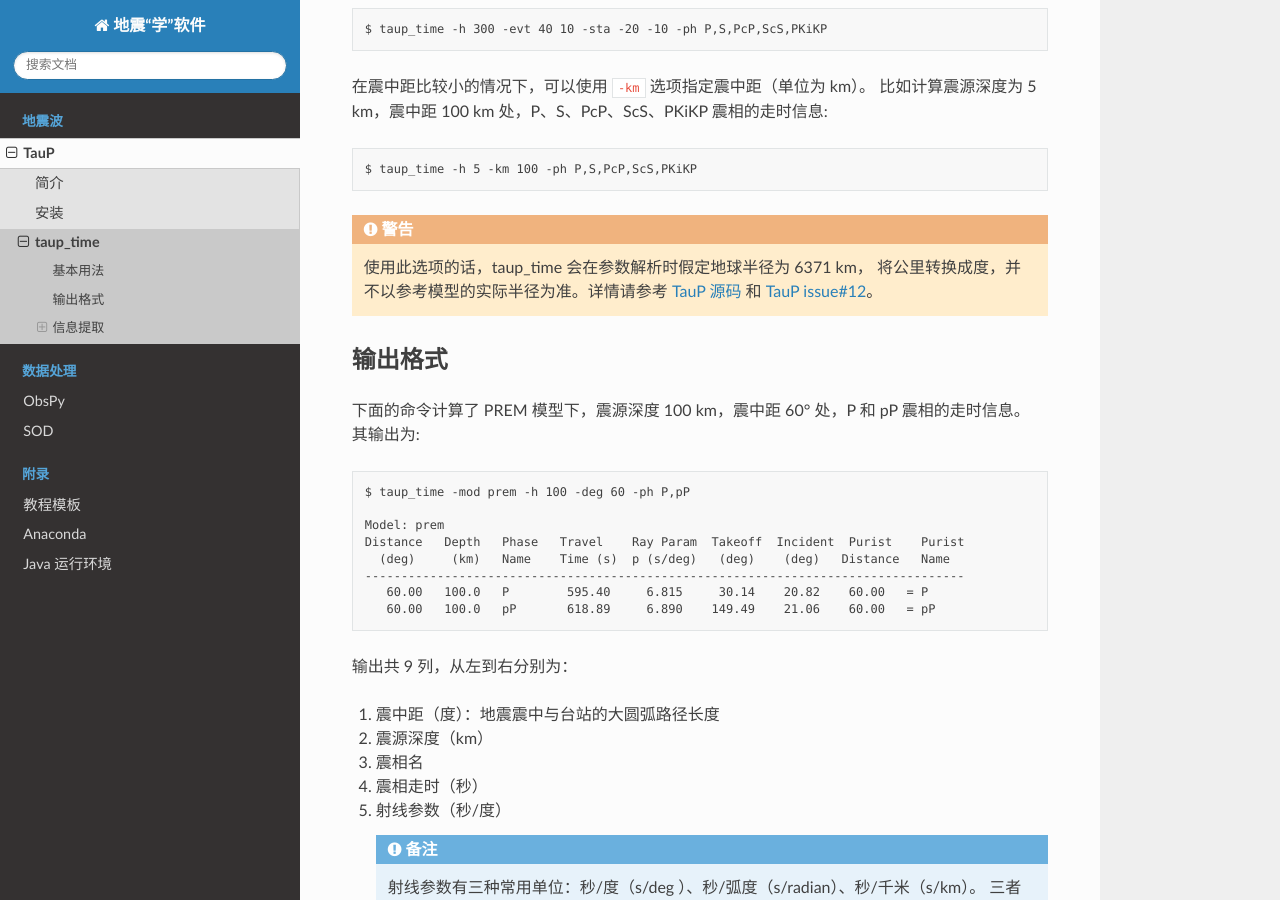
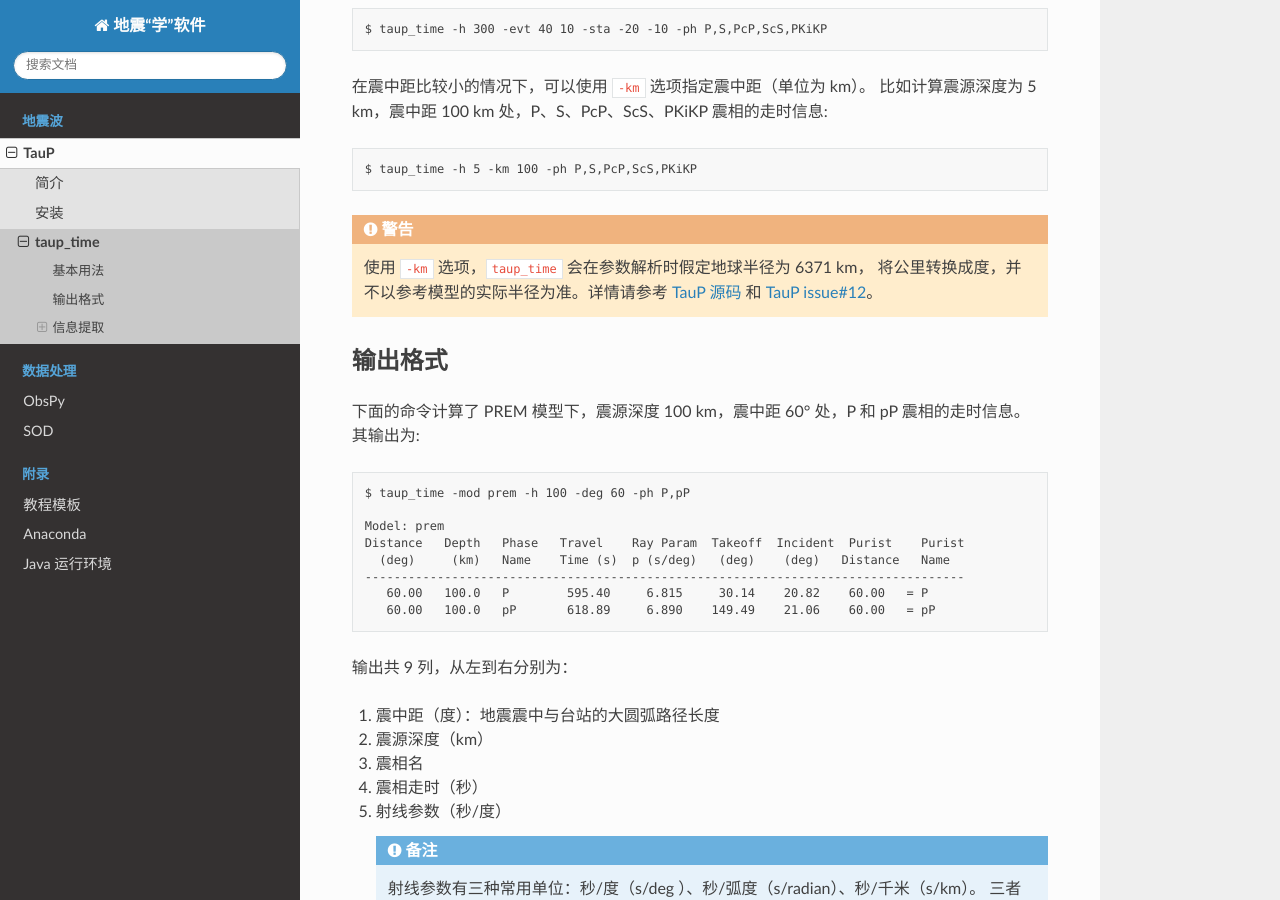
Before and after one commit to seismo-learn/software, a Sphinx documentation site: the page built from source/taup/taup_time.rst, in a window 1280 px wide and 900 px high, scrolled down 844 px. Built offline with Sphinx 7.4.7 and the Read the Docs theme 2.0.0, drawn with Linux system fonts in a browser that asks for light colours.

Commit message:
Update source/taup/taup_time.rst
Co-authored-by: Dongdong Tian <seisman.info@gmail.com>

```diff
--- a/source/taup/taup_time.rst
+++ b/source/taup/taup_time.rst
@@ -38,7 +38,7 @@ TauP 默认台站位于地表，可使用 ``--stadepth`` 选项设置台站深
 
 .. warning::
 
-   使用此选项的话，taup_time 会在参数解析时假定地球半径为 6371 km，
+   使用 ``-km`` 选项，``taup_time`` 会在参数解析时假定地球半径为 6371 km，
    将公里转换成度，并不以参考模型的实际半径为准。详情请参考 `TauP 源码 <https://github.com/crotwell/TauP/blob/ecccb870c87b73ca7150414487e9b4d693a63834/src/main/java/edu/sc/seis/TauP/TauP_Time.java#L613>`__
    和 `TauP issue#12 <https://github.com/crotwell/TauP/issues/12>`__。
 
```
